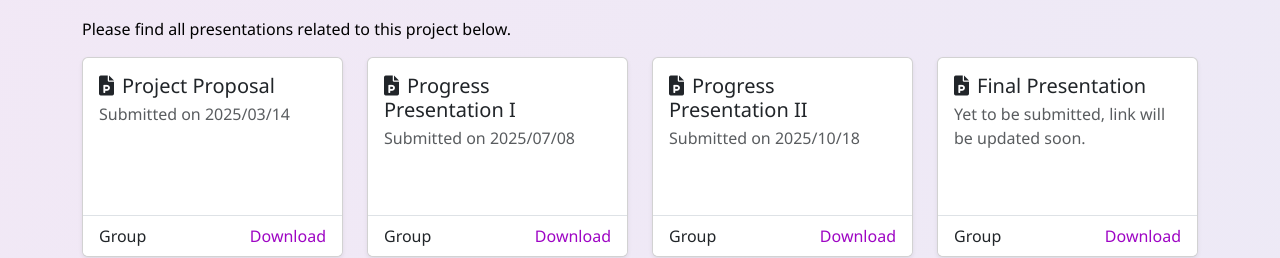
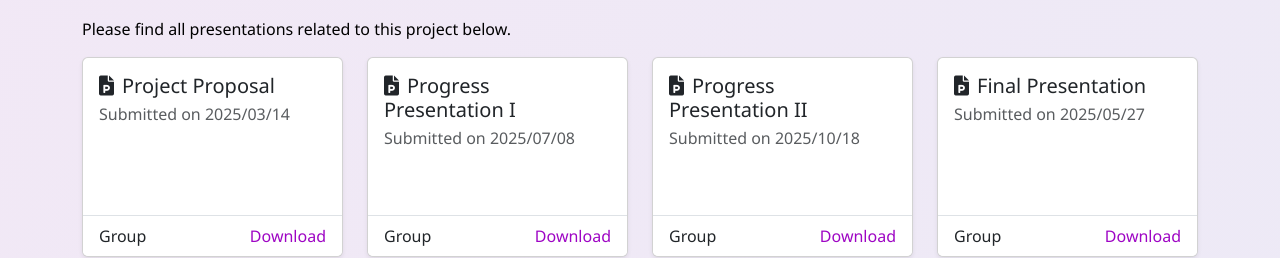
Before and after one commit to IT21302626/ChildFlourish-Website, a plain HTML site: page index.html in a window 1280 px wide. Shown: the part 8487-8745 px from the top of the page. Drawn offline with nearby package versions, Linux system fonts and the light colour scheme; some packages are replaced by stand-ins of ours; a script that the page names is missing.

Commit message:
Update index.html

```diff
--- a/index.html
+++ b/index.html
@@ -640,7 +640,7 @@
             <h5 class="card-title">
               <i class="fas fa-file-powerpoint me-2"></i>Final Presentation
             </h5>
-            <p class="card-subtitle text-muted mb-2">Yet to be submitted, link will be updated soon.</p>
+            <p class="card-subtitle text-muted mb-2">Submitted on 2025/05/27</p>
           </div>
           <div class="card-footer bg-white border-top d-flex justify-content-between align-items-center">
             <span>Group</span>
```
